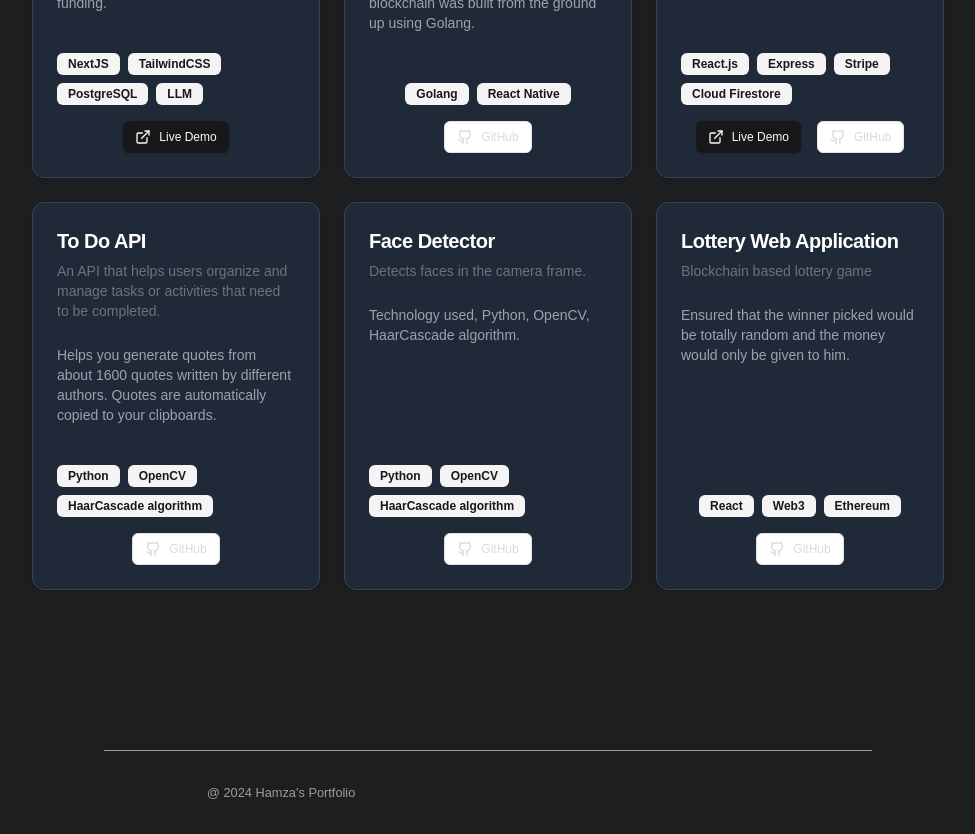
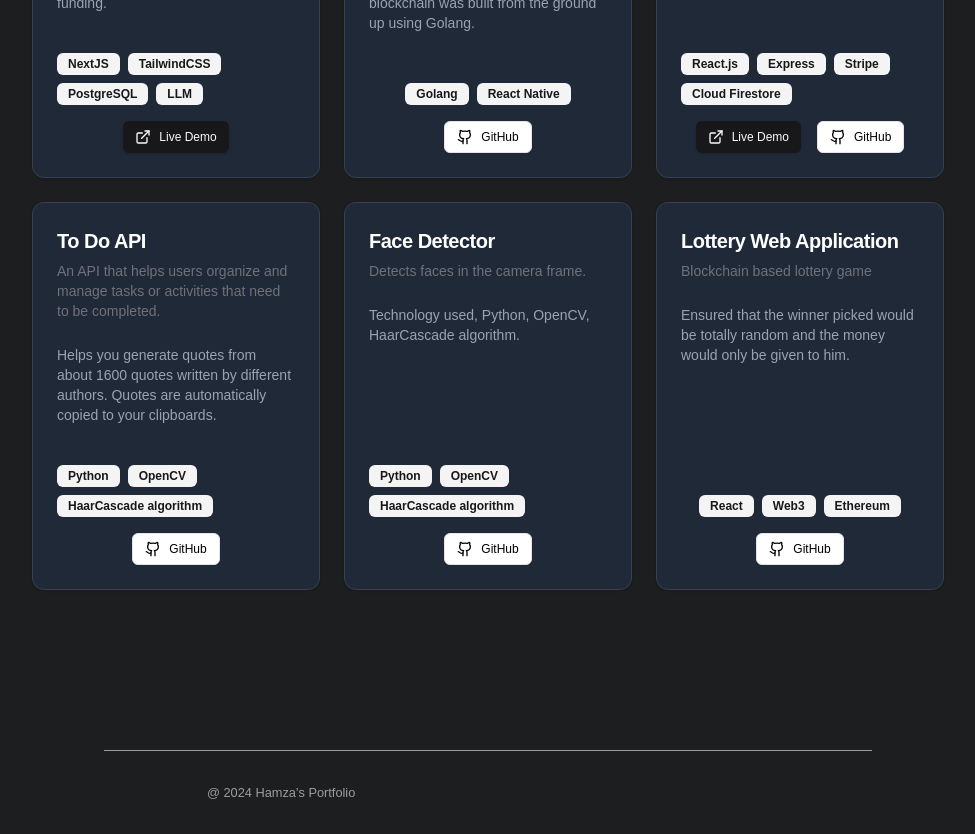
Before and after one commit to Hamzaq96/portfolio, a Next.js app: page / in a window 1280 px wide. Shown: the part 1720-2554 px from the top of the page, without its empty margins (152-1127 px from the left). Built offline with nearby package versions, Linux system fonts and the light colour scheme.

Commit message:
Bug fixes

```diff
--- a/src/pages/projects.tsx
+++ b/src/pages/projects.tsx
@@ -14,7 +14,7 @@ export const Projects = () => {
                     <h2 className="text-3xl font-bold tracking-tighter sm:text-4xl md:text-5xl mb-8 text-center">Featured Projects</h2>
                     <div className="grid gap-6 md:grid-cols-2 lg:grid-cols-3">
                         {projectData && projectData.map((project) => (
-                            <Card className="bg-gray-800 border-gray-700 flex flex-col">
+                            <Card key={project.id} className="bg-gray-800 border-gray-700 flex flex-col">
                                 <CardHeader>
                                 <CardTitle className="text-xl font-bold text-white">{project.title}</CardTitle>
                                 <CardDescription>{project.intro}</CardDescription>
@@ -42,8 +42,8 @@ export const Projects = () => {
                                             )}
                                             {project.gitHubLink !== '' && (
                                                 <Button variant="outline" size="sm" asChild>
-                                                    <Link href={project.gitHubLink} target="_blank" rel="noopener noreferrer">
-                                                        <Github className="mr-2 h-4 w-4" />
+                                                    <Link href={project.gitHubLink} target="_blank" rel="noopener noreferrer" className="text-black">
+                                                        <Github className="mr-2 h-4 w-4 " />
                                                         GitHub
                                                     </Link>
                                                 </Button>
```
